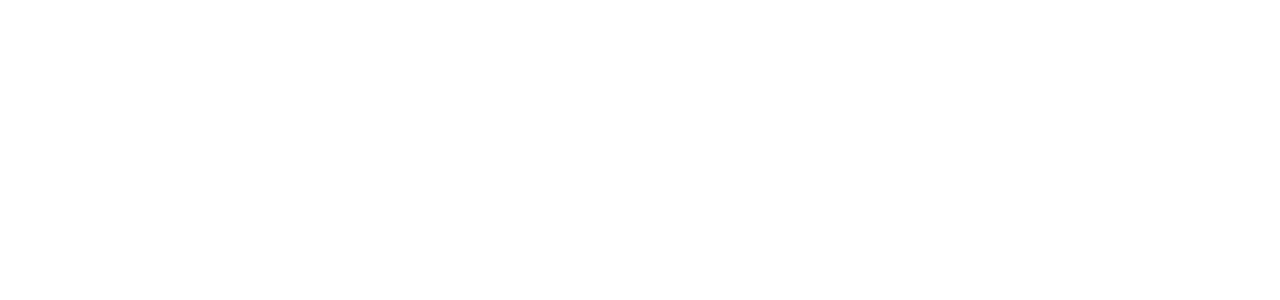
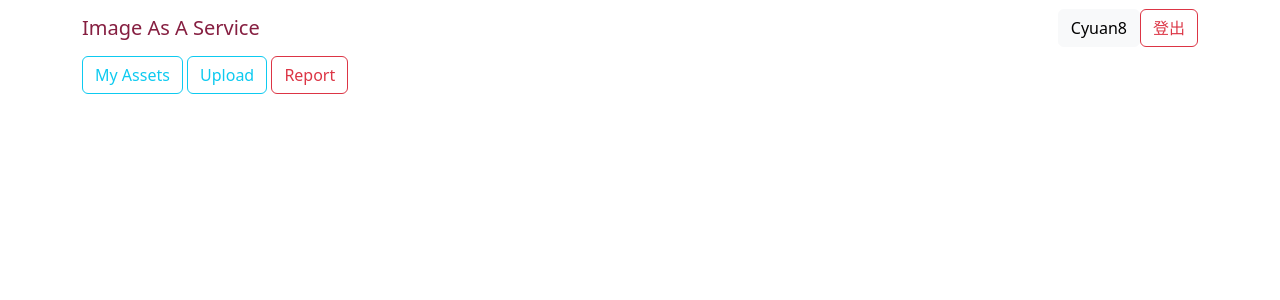
Before and after one commit to chenyuan99/image-as-a-service, a Django app: page /tracker/ in a window 1280 px wide. Before the commit the part shown is empty. Shown: the top 300 px of the page. Run offline with Django 3.2, Linux system fonts and the light colour scheme; some libraries are stand-ins or nearby versions.

Commit message:
feat(index) add tracker index page

```diff
--- a/templates/tracker/index.html
+++ b/templates/tracker/index.html
@@ -3,8 +3,48 @@
 <head>
     <meta charset="UTF-8">
     <title>Tracker</title>
+    <meta name="viewport"
+          content="width=device-width, initial-scale=1.0, minimum-scale=0.5, maximum-scale=2.0, user-scalable=yes"/>
+    <title>Offer Plus</title>
+    <link href="https://cdn.jsdelivr.net/npm/bootstrap@5.2.0/dist/css/bootstrap.min.css" rel="stylesheet"
+          integrity="sha384-gH2yIJqKdNHPEq0n4Mqa/HGKIhSkIHeL5AyhkYV8i59U5AR6csBvApHHNl/vI1Bx" crossorigin="anonymous">
+    <link rel="stylesheet" href="https://cdn.jsdelivr.net/npm/bootstrap-icons@1.4.0/font/bootstrap-icons.css">
+    <script src="https://cdnjs.cloudflare.com/ajax/libs/popper.js/1.12.9/umd/popper.min.js"
+            integrity="sha384-ApNbgh9B+Y1QKtv3Rn7W3mgPxhU9K/ScQsAP7hUibX39j7fakFPskvXusvfa0b4Q"
+            crossorigin="anonymous"></script>
+    <link href="https://maxcdn.bootstrapcdn.com/font-awesome/4.7.0/css/font-awesome.min.css" rel="stylesheet">
+    <script src="https://ajax.googleapis.com/ajax/libs/jquery/3.5.1/jquery.min.js"></script>
+    <script type="text/javascript" src="//maxcdn.bootstrapcdn.com/bootstrap/4.5.2/js/bootstrap.min.js"></script>
 </head>
 <body>
+<nav class="navbar navbar-expand-lg bg-body-tertiary">
+    <div class="container">
+        <a class="navbar-brand " href="/">
+            <span style="color:#861F41;">Image As A Service</span>
+        </a>
+        <button class="navbar-toggler" type="button" data-bs-toggle="collapse" data-bs-target="#navbarNav"
+                aria-controls="navbarNav" aria-expanded="false" aria-label="Toggle navigation">
+            <span class="navbar-toggler-icon"></span>
+        </button>
+        <div class="collapse navbar-collapse" id="navbarNav">
+            <ul class="navbar-nav ms-auto">
+                <li class="nav-item">
+                    <a class="btn btn-light"
+                       href="/accounts/profile/">Cyuan8</a>
+                </li>
+                <li class="nav-item">
+                    <a href="/accounts/logout/"
+                       class="btn btn-outline-danger">登出</a>
+                </li>
 
+            </ul>
+        </div>
+    </div>
+</nav>
+<div class="container">
+    <button class="btn btn-outline-info"> My Assets</button>
+    <button class="btn btn-outline-info"> Upload</button>
+    <button class="btn btn-outline-danger"> Report</button>
+</div>
 </body>
 </html>
```
